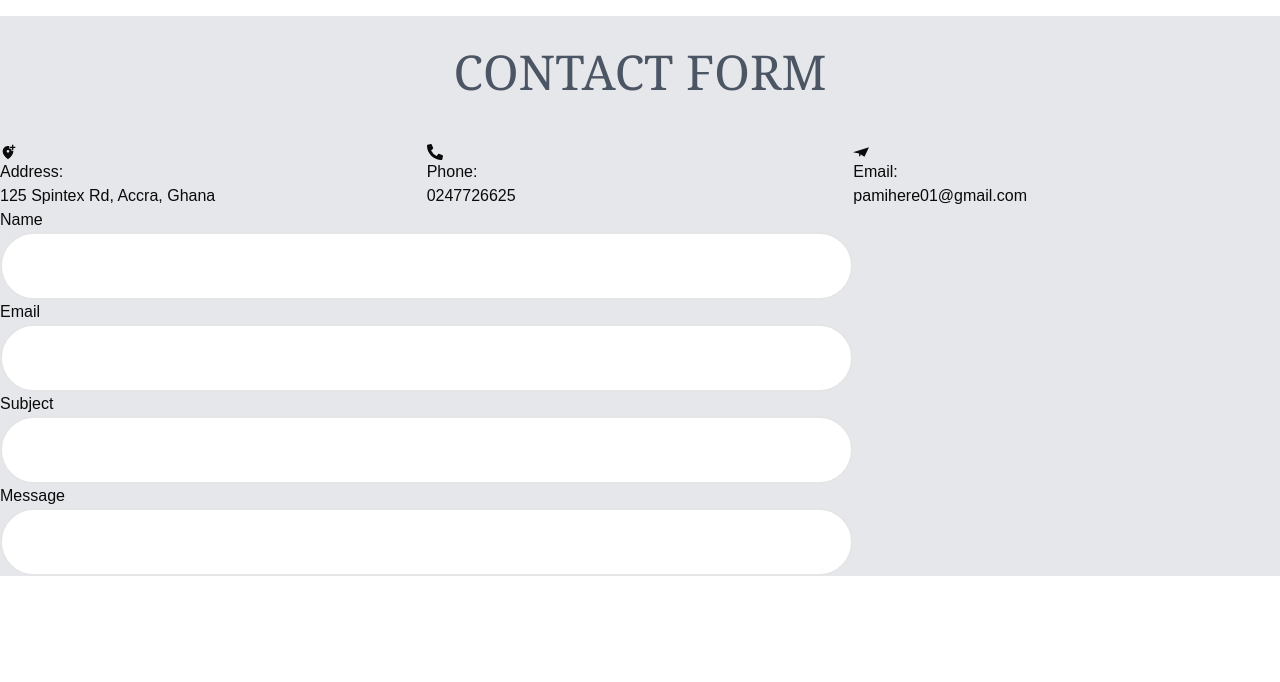
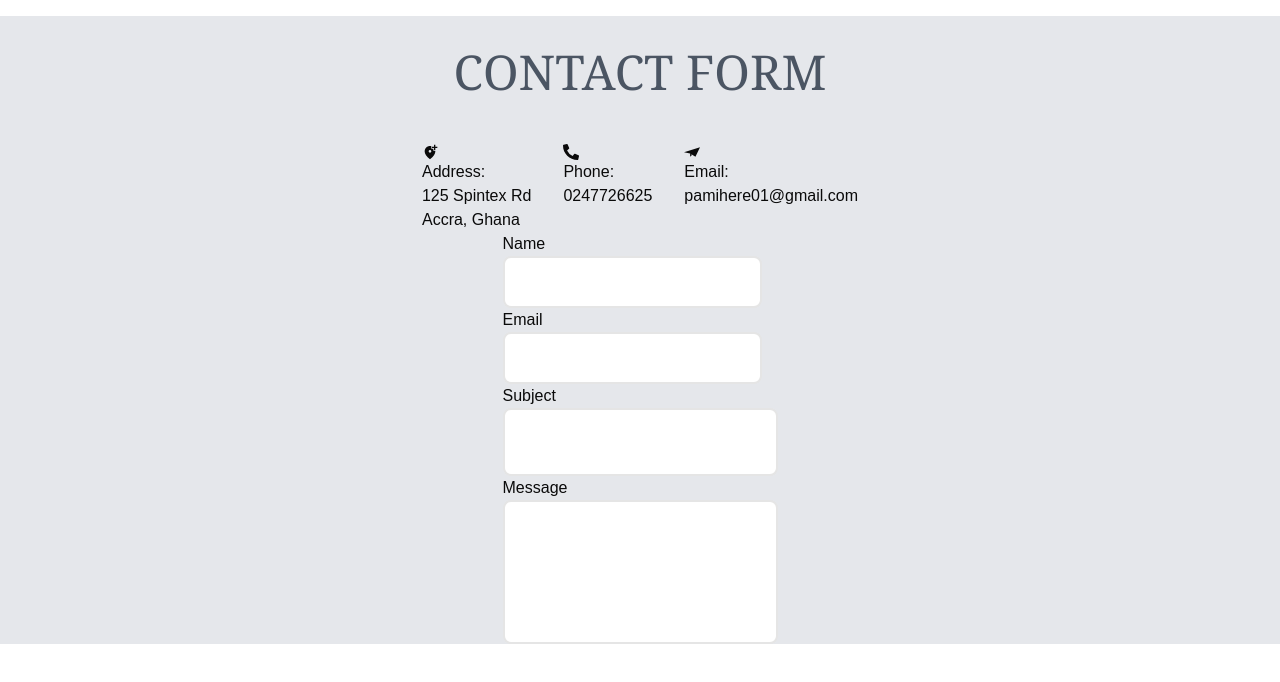
Before and after one commit to JoanaQuadzie/beck-son, a Next.js app: page /contact in a window 1280 px wide. Shown: the top 682 px of the page. Built offline with nearby package versions, Linux system fonts and the light colour scheme; no server answers.

Commit message:
made changes to the contact page

```diff
--- a/src/app/contact/page.tsx
+++ b/src/app/contact/page.tsx
@@ -16,11 +16,12 @@ export default function page() {
       <div className="text-5xl my-4 text-gray-600 text-center p-8 font-serif">
         <h2>CONTACT FORM</h2>
       </div>
-      <article className="grid grid-cols-3">
+      <article className="flex justify-center gap-8">
         <div>
-          <MdAddLocationAlt className="" />
+          <MdAddLocationAlt />
           <p>Address:</p>
-          <p>125 Spintex Rd, Accra, Ghana</p>
+          <p>125 Spintex Rd </p>
+          <p>Accra, Ghana</p>
         </div>
         <div>
           <FaPhoneAlt />
@@ -34,7 +35,7 @@ export default function page() {
         </div>
       </article>
 
-      <section>
+      <section className="flex justify-center">
         <form>
           <label>
             <div>Name</div>
@@ -43,7 +44,7 @@ export default function page() {
               onChange={(event) => {
                 setName(event.target.value);
               }}
-              className="w-2/3 border-2 rounded-full h-14 p-8"
+              className="border-2 rounded-lg h-10 p-6"
               type="text"
             />
           </label>
@@ -54,7 +55,7 @@ export default function page() {
               onChange={(event) => {
                 setEmail(event.target.value);
               }}
-              className="w-2/3 border-2 rounded-full h-14 p-8"
+              className="border-2 rounded-lg h-10 p-6"
               type="text"
             />
           </label>
@@ -65,7 +66,7 @@ export default function page() {
               onChange={(event) => {
                 setSubject(event.target.value);
               }}
-              className="w-2/3 border-2 rounded-full h-14 p-8"
+              className="border-2 rounded-lg h-3 p-8"
               type="text"
             />
           </label>
@@ -76,7 +77,7 @@ export default function page() {
               onChange={(event) => {
                 setMessage(event.target.value);
               }}
-              className="w-2/3 border-2 rounded-full h-14 p-8"
+              className="border-2 rounded-lg h-36 p-8"
               type="text"
             />
           </label>
```
